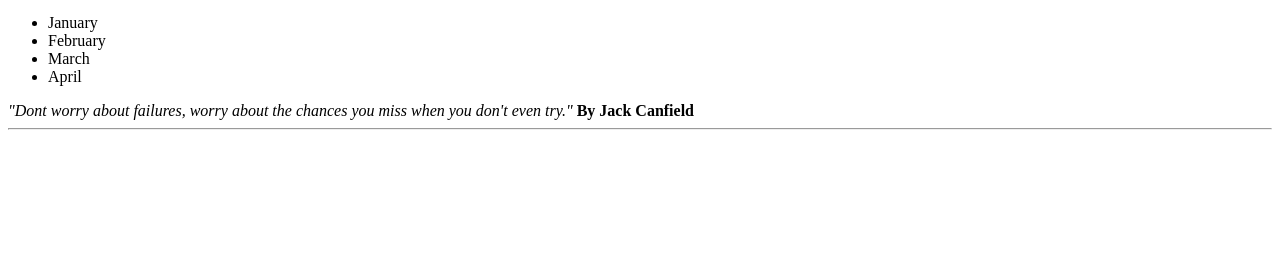
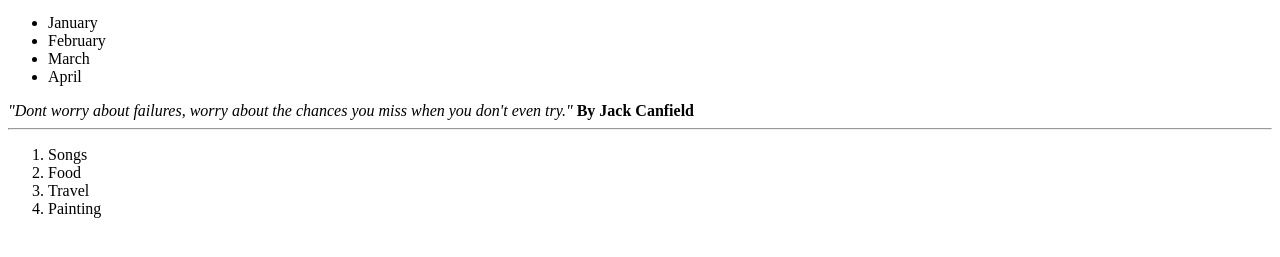
Before and after one commit to KN87/homework2, a plain HTML site: page index.html in a window 1280 px wide. Shown: the part 471-728 px from the top of the page. Drawn offline with Linux system fonts and the light colour scheme.

Commit message:
Added ordered list tag ol

```diff
--- a/index.html
+++ b/index.html
@@ -10,6 +10,7 @@
     <img src= "http://www6.njit.edu/news/2016/images/2016-155.jpg" />
     <a href="http://njit.edu">NJIT HOMEPAGE</a>
     <hr>
+
     <ul>
       <li> January  </li>
       <li> February </li>
@@ -21,5 +22,13 @@
     </i> <b> By Jack Canfield </b>
 
     <hr>
+
+    <ol>
+
+      <li> Songs </li>
+      <li> Food </li>
+      <li> Travel </li>
+      <li> Painting </li>
+    </ol>
   </body>
  </html>
```
